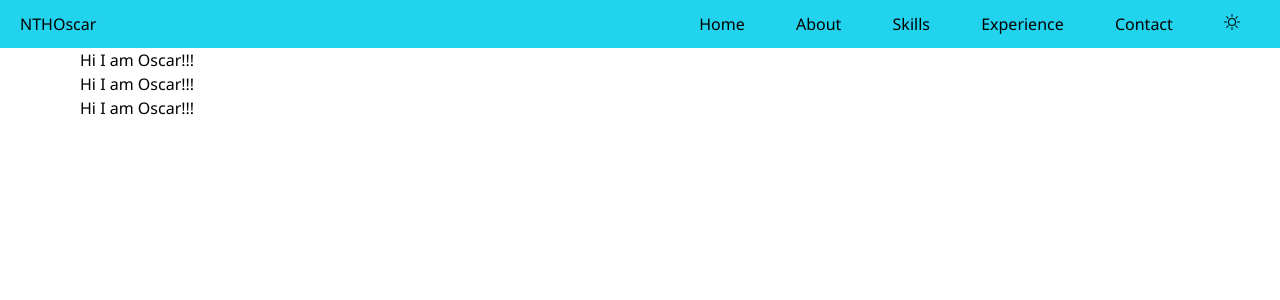
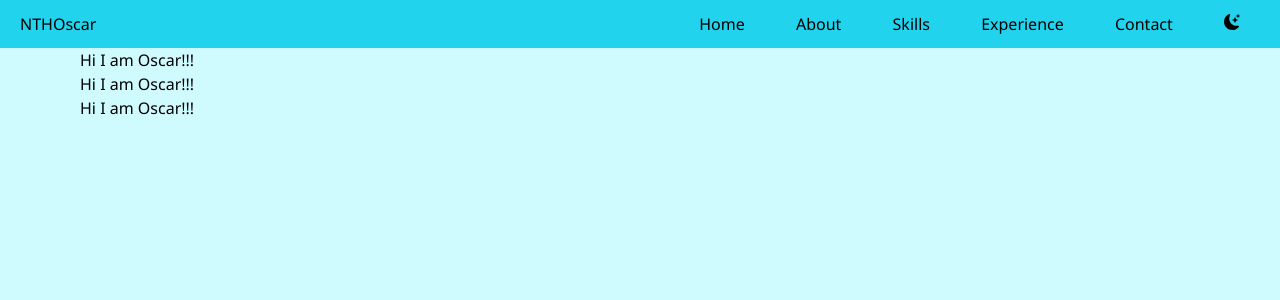
Before and after one commit to NTHOscar/my-web, a Next.js app: page / in a window 1280 px wide. Shown: the top 300 px of the page. Built offline with nearby package versions, Linux system fonts and the light colour scheme.

Commit message:
using nexttheme instead

```diff
--- a/app/layout.js
+++ b/app/layout.js
@@ -1,9 +1,13 @@
 import './globals.css'
-
+import {Providers} from './providers';
 export default function RootLayout({ children }) {
   return (
-    <html lang="en">
-      <body>{children}</body>
+    <html lang="en" className='light' styles={{colorScheme: 'light'}}>
+      <body className=' bg-cyan-100 dark:bg-slate-800'>
+        <Providers>
+          {children}
+        </Providers>
+      </body>
     </html>
   )
 }
--- /dev/null
+++ b/app/providers.js
@@ -0,0 +1,7 @@
+'use client'
+
+import { ThemeProvider } from 'next-themes'
+
+export function Providers({ children }) {
+  return <ThemeProvider attribute='class'>{children}</ThemeProvider>
+}
--- a/components/NavBar.js
+++ b/components/NavBar.js
@@ -30,7 +30,7 @@ export const NavBar = () => {
         <div className="nav-links duration-500 md:static absolute md:min-h-fit  left-0 top-[-100%] md:w-auto  w-full px-5 max-md:bg-cyan-100 dark:max-md:bg-gray-700">
             <ul className="flex md:flex-row flex-col md:items-center md:gap-[4vw] gap-8">
                 <li>
-                    <a className="hover:text-gray-500" href="">Home</a>
+                    <a className="hover:text-gray-500" href="/">Home</a>
                 </li>
                 <li>
                     <a className="hover:text-gray-500" href="#about">About</a>
--- a/components/ThemeButton.js
+++ b/components/ThemeButton.js
@@ -1,40 +1,52 @@
 'use client'
 
 import { useState, useEffect } from "react";
-import { BsMoon, BsSun } from "react-icons/bs";
+import { BsMoonStarsFill, BsSunFill } from "react-icons/bs";
+import { useTheme } from 'next-themes'
 
 export const ThemeButton = () => {
-    const [theme, setTheme] = useState("light");
+    // const [theme, setTheme] = useState("light");
 
-    const toggleTheme = () => {
-      if (theme === "light") {
-        setTheme("dark");
-        window.localStorage.setItem("theme", "dark");
-        document.documentElement.classList.add("dark");
-      } else {
-        setTheme("light");
-        window.localStorage.setItem("theme", "light");
-        document.documentElement.classList.remove("dark");
-      }
-    };
+    // const toggleTheme = () => {
+    //   if (theme === "light") {
+    //     setTheme("dark");
+    //     window.localStorage.setItem("theme", "dark");
+    //     document.documentElement.classList.add("dark");
+    //   } else {
+    //     setTheme("light");
+    //     window.localStorage.setItem("theme", "light");
+    //     document.documentElement.classList.remove("dark");
+    //   }
+    // };
 
+    // useEffect(() => {
+    //   const localTheme = window.localStorage.getItem("theme");
+    //   if (localTheme) {
+    //     setTheme(localTheme);
+    //     if (localTheme === "dark") {
+    //       document.documentElement.classList.add("dark");
+    //     }
+    //   } else if (window.matchMedia("(prefers-colors-scheme: dark)").matches) {
+    //     setTheme("dark");
+    //     document.documentElement.classList.add("dark");
+    //   }
+    // }, []);
+
+    //use next theme
+    const { theme, setTheme } = useTheme(); //hook
+    const [mounted, setMounted] = useState(false);
     useEffect(() => {
-      const localTheme = window.localStorage.getItem("theme");
-      if (localTheme) {
-        setTheme(localTheme);
-        if (localTheme === "dark") {
-          document.documentElement.classList.add("dark");
-        }
-      } else if (window.matchMedia("(prefers-colors-scheme: dark)").matches) {
-        setTheme("dark");
-        document.documentElement.classList.add("dark");
-      }
-    }, []);
+      setMounted(true)
+    }, [])
+
+    if (!mounted) {
+      return null
+    }
 
   return (
-
-    <button onClick={toggleTheme} className="bg-opacity-80 ">
-        {theme === "light" ? <BsSun /> : <BsMoon />}
+    // <button onClick={toggleTheme} className="bg-opacity-80 ">
+    <button onClick={() => setTheme(theme === "dark" ? "light" : "dark")}>
+        {theme === "dark" ? <BsSunFill /> : <BsMoonStarsFill />}
     </button>
 
   )
--- a/package.json
+++ b/package.json
@@ -10,6 +10,7 @@
   },
   "dependencies": {
     "next": "latest",
+    "next-themes": "^0.2.1",
     "react": "latest",
     "react-dom": "latest",
     "react-icons": "^4.11.0"
```
Also changed, not shown: 1 other file (tests, documents, lock files or other folders).
